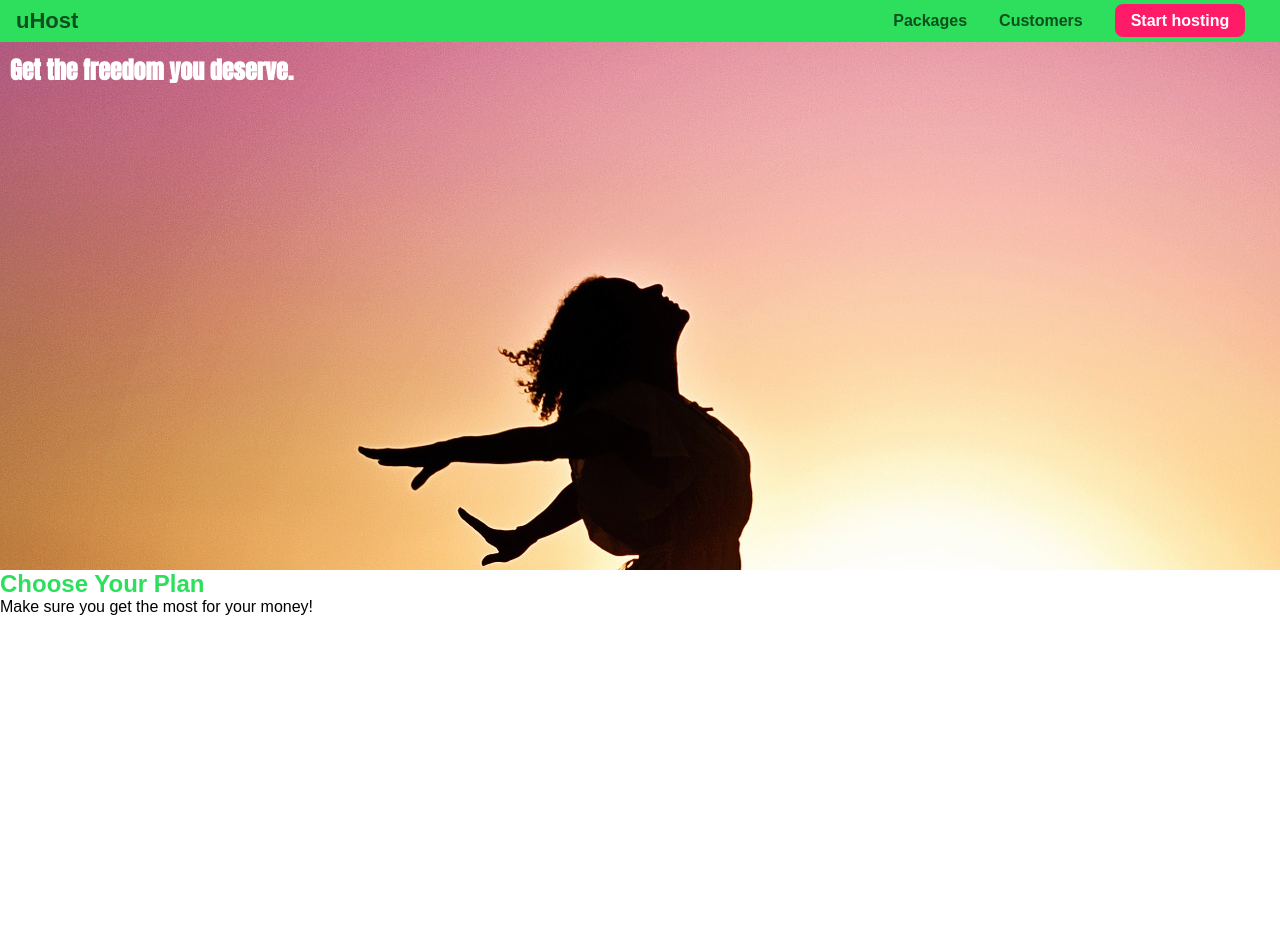
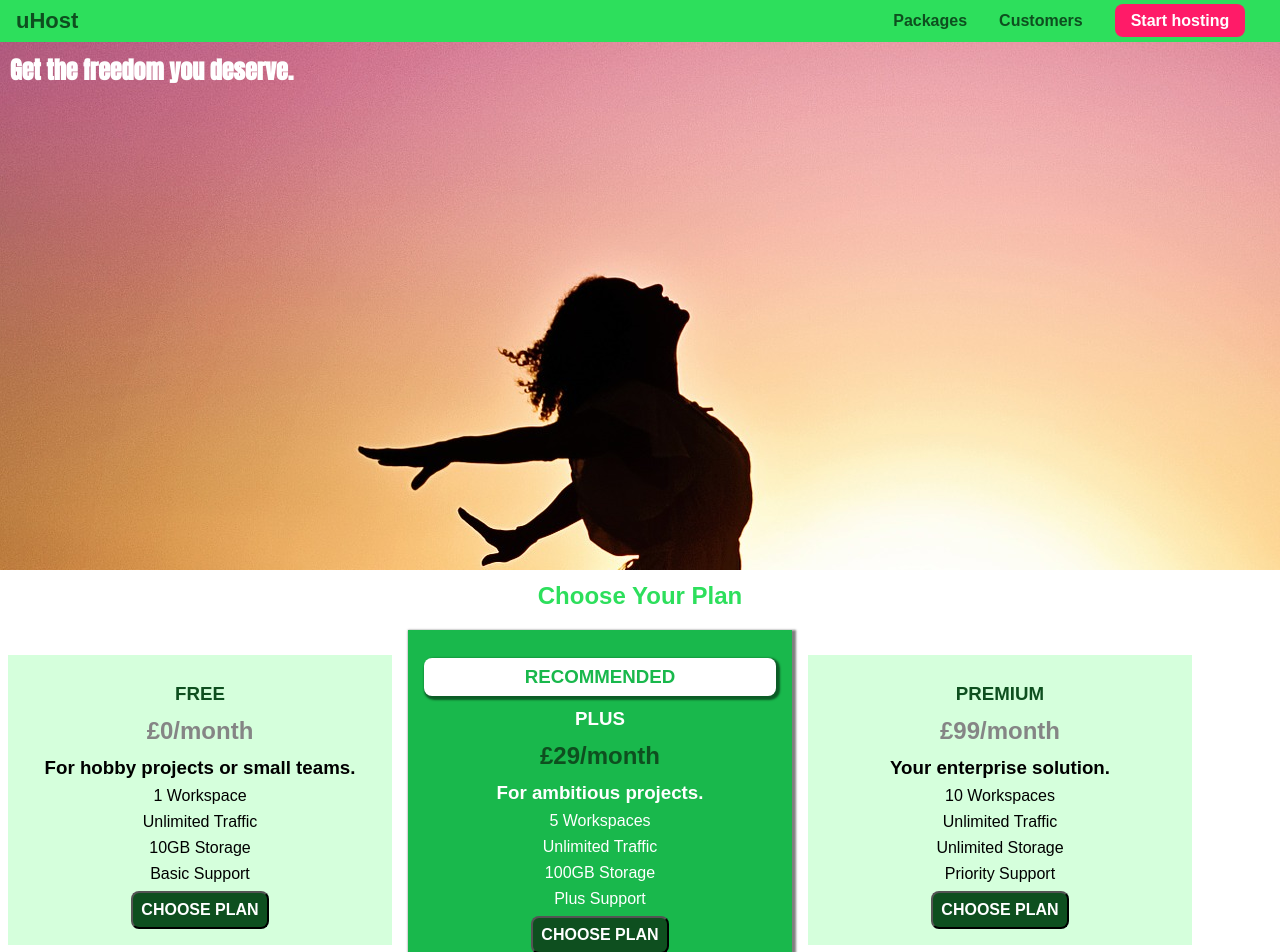
Before and after one commit to ArifEbrahim/hosting-website, a React (Vite) app: page / in a window 1280 px wide. Shown: the top 952 px of the page. Before the commit the page ends 800 px from the top, so only its background shows below. Built offline with nearby package versions, Linux system fonts and the light colour scheme.

Commit message:
choose plan section complete

```diff
--- a/src/pages/Home/Home.module.css
+++ b/src/pages/Home/Home.module.css
@@ -7,9 +7,82 @@
 
 .section-title {
   color: #2ddf5c;
+  text-align: center;
+  margin: 12px 0px;
 }
 
 .product-overview h1 {
   color: white;
   font-family: 'Anton', sans-serif;
 }
+
+.plan {
+  background-color: #d5ffdc;
+  text-align: center;
+  padding: 16px;
+  margin: 8px;
+  display: inline-block;
+  width: 30%;
+  vertical-align: middle;
+}
+
+.plan__annotation {
+  background: white;
+  color: #19b84c;
+  padding: 8px;
+  box-shadow: 2px 2px 2px 2px rgba(0, 0, 0, 0.5);
+  border-radius: 8px;
+  margin: 12px 0px;
+}
+
+.plan--highlighted {
+  background: #19b84c;
+  color: white;
+  box-shadow: 2px 2px 2px 2px rgba(0, 0, 0, 0.5);
+}
+
+.plan__title {
+  color: #0e4f1f;
+  margin: 12px 0px;
+}
+
+.plan__price {
+  color: #858585;
+  margin: 12px 0px;
+}
+
+.plan--highlighted .plan__title {
+  color: white;
+}
+
+.plan--highlighted .plan__price {
+  color: #0e4f1f;
+}
+
+.plan__features {
+  list-style: none;
+}
+
+.plan__features li {
+  margin: 8px 0px;
+}
+
+.button {
+  background: #0e4f1f;
+  color: white;
+  font: inherit;
+  padding: 8px;
+  border-radius: 8px;
+  font-weight: bold;
+  cursor: pointer;
+}
+
+.button:hover,
+.button:active {
+  color: #0e4f1f;
+  background: white;
+}
+
+.button:focus {
+  outline: none;
+}
--- a/src/pages/Home/index.tsx
+++ b/src/pages/Home/index.tsx
@@ -8,7 +8,53 @@
       </section>
       <section>
         <h1 className={styles['section-title']}>Choose Your Plan</h1>
-        <p>Make sure you get the most for your money!</p>
+        <div>
+          <article className={styles['plan']}>
+            <h1 className={styles['plan__title']}>FREE</h1>
+            <h2 className={styles['plan__price']}>£0/month</h2>
+            <h3>For hobby projects or small teams.</h3>
+            <ul className={styles['plan__features']}>
+              <li>1 Workspace</li>
+              <li>Unlimited Traffic</li>
+              <li>10GB Storage</li>
+              <li>Basic Support</li>
+            </ul>
+            <div>
+              <button className={styles['button']}>CHOOSE PLAN</button>
+            </div>
+          </article>
+          <article
+            className={`${styles['plan']} ${styles['plan--highlighted']}`}
+          >
+            <h1 className={styles['plan__annotation']}>RECOMMENDED</h1>
+            <h1 className={styles['plan__title']}>PLUS</h1>
+            <h2 className={styles['plan__price']}>£29/month</h2>
+            <h3>For ambitious projects.</h3>
+            <ul className={styles['plan__features']}>
+              <li>5 Workspaces</li>
+              <li>Unlimited Traffic</li>
+              <li>100GB Storage</li>
+              <li>Plus Support</li>
+            </ul>
+            <div>
+            <button className={styles['button']}>CHOOSE PLAN</button>
+            </div>
+          </article>
+          <article className={styles['plan']}>
+            <h1 className={styles['plan__title']}>PREMIUM</h1>
+            <h2 className={styles['plan__price']}>£99/month</h2>
+            <h3>Your enterprise solution.</h3>
+            <ul className={styles['plan__features']}>
+              <li>10 Workspaces</li>
+              <li>Unlimited Traffic</li>
+              <li>Unlimited Storage</li>
+              <li>Priority Support</li>
+            </ul>
+            <div>
+            <button className={styles['button']}>CHOOSE PLAN</button>
+            </div>
+          </article>
+        </div>
       </section>
     </main>
   )
```
